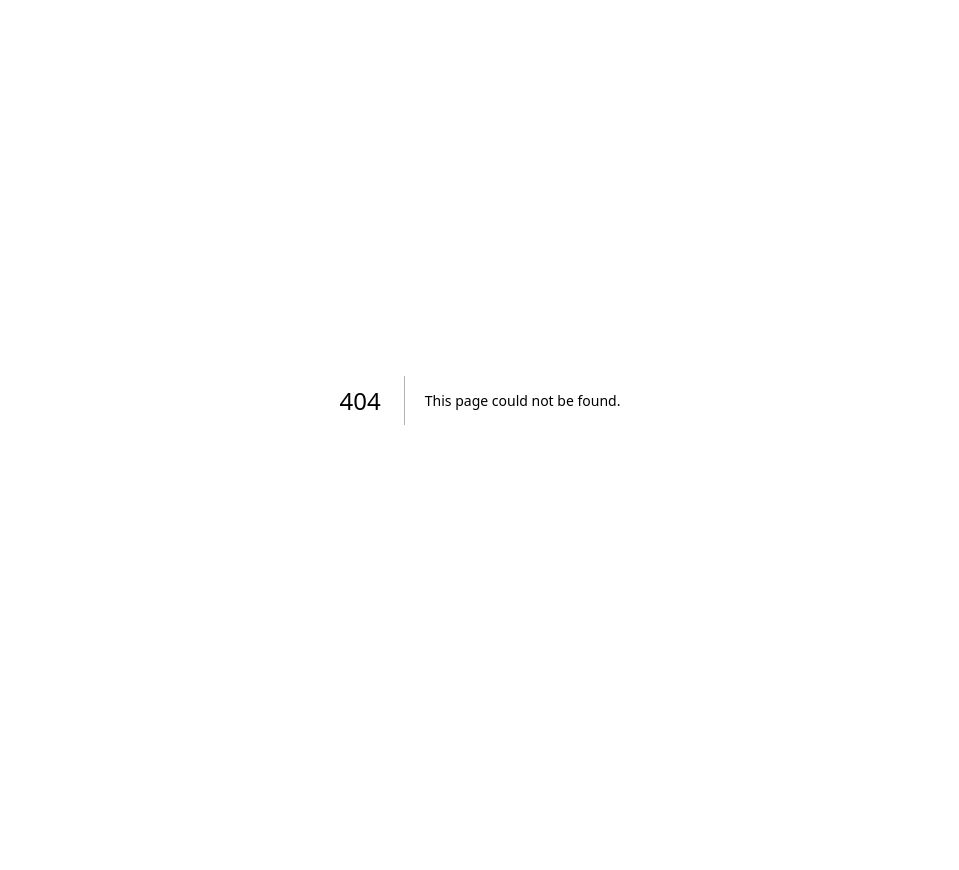
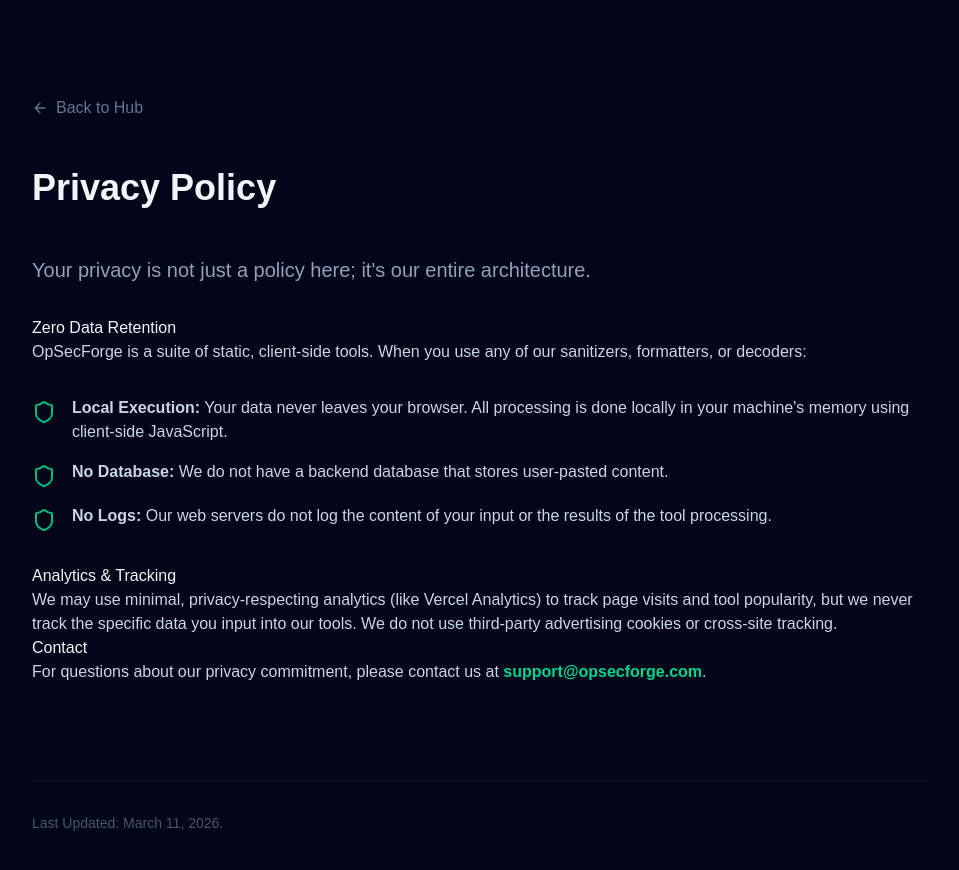
Before and after one commit to cyberdroid2077/opsecforge-tools, a Next.js app: page /privacy in a window 1280 px wide. Before the commit this address had no page. Shown: the top 870 px of the page, without its empty margins (160-1119 px from the left). Before the commit the page ends 800 px from the top, so only its background shows below. Built offline with nearby package versions, Linux system fonts and the light colour scheme.

Commit message:
legal: add About, Privacy, and Contact pages for AdSense compliance

```diff
--- /dev/null
+++ b/app/about/page.tsx
@@ -0,0 +1,41 @@
+import React from 'react';
+import { Shield, Info, ArrowLeft } from 'lucide-react';
+import Link from 'next/link';
+
+export default function AboutPage() {
+  return (
+    <main className="flex min-h-screen flex-col items-center justify-start p-6 lg:p-24 bg-slate-950 text-slate-300">
+      <div className="w-full max-w-3xl">
+        <Link href="/" className="inline-flex items-center gap-2 text-slate-500 hover:text-emerald-400 mb-12 transition-colors">
+          <ArrowLeft size={16} /> Back to Hub
+        </Link>
+        <h1 className="text-4xl font-bold text-slate-100 mb-8">About OpSecForge</h1>
+        <div className="prose prose-invert prose-slate lg:prose-lg max-w-none">
+          <p className="text-xl text-slate-400">
+            OpSecForge is a collection of privacy-first, developer-centric security tools built to run 100% locally in your browser.
+          </p>
+          <h2 className="text-slate-100">Our Mission</h2>
+          <p>
+            In an era where "online formatters" are often front-ends for data harvesting, we believe developers deserve tools they can trust. OpSecForge tools never send your data to a server. What you paste here, stays here.
+          </p>
+          <h2 className="text-slate-100">Transparency</h2>
+          <p>
+            We use modern web technologies (Next.js, Tailwind, WebAssembly) to provide high-performance tools without the security overhead of traditional server-side processing. You can verify our local-only commitment by simply disconnecting from the internet—every core tool will continue to work.
+          </p>
+          <div className="mt-12 p-6 bg-slate-900/50 rounded-2xl border border-slate-800 flex items-center gap-6">
+            <div className="p-4 bg-emerald-500/10 rounded-full text-emerald-500">
+              <Shield size={32} />
+            </div>
+            <div>
+              <h3 className="text-slate-100 m-0">Zero Knowledge Architecture</h3>
+              <p className="text-sm text-slate-400 mt-2 m-0">No databases. No logging. No cloud storage. Pure client-side execution.</p>
+            </div>
+          </div>
+        </div>
+        <footer className="mt-24 pt-8 border-t border-slate-900 text-slate-600 text-sm">
+          &copy; 2026 OpSecForge. Created for the global developer community.
+        </footer>
+      </div>
+    </main>
+  );
+}
--- /dev/null
+++ b/app/contact/page.tsx
@@ -0,0 +1,42 @@
+import React from 'react';
+import { Mail, Globe, MapPin, ArrowLeft } from 'lucide-react';
+import Link from 'next/link';
+
+export default function ContactPage() {
+  return (
+    <main className="flex min-h-screen flex-col items-center justify-start p-6 lg:p-24 bg-slate-950 text-slate-300">
+      <div className="w-full max-w-3xl">
+        <Link href="/" className="inline-flex items-center gap-2 text-slate-500 hover:text-emerald-400 mb-12 transition-colors">
+          <ArrowLeft size={16} /> Back to Hub
+        </Link>
+        <h1 className="text-4xl font-bold text-slate-100 mb-8 tracking-tight">Contact Us</h1>
+        <div className="prose prose-invert prose-slate lg:prose-lg max-w-none">
+          <p className="text-xl text-slate-400 mb-12">
+            Have a question, feedback, or need a specific security tool? We&apos;d love to hear from you.
+          </p>
+          <div className="grid grid-cols-1 md:grid-cols-2 gap-8 my-16">
+            <div className="p-8 bg-slate-900/50 rounded-2xl border border-slate-800 flex flex-col items-center text-center">
+              <div className="p-4 bg-emerald-500/10 rounded-full text-emerald-500 mb-6">
+                <Mail size={32} />
+              </div>
+              <h3 className="text-slate-100 m-0">Email Support</h3>
+              <p className="text-sm text-slate-400 mt-2 mb-6">Reach out to our engineering team directly.</p>
+              <a href="mailto:support@opsecforge.com" className="text-emerald-400 hover:text-emerald-300 font-bold transition-colors">support@opsecforge.com</a>
+            </div>
+            <div className="p-8 bg-slate-900/50 rounded-2xl border border-slate-800 flex flex-col items-center text-center opacity-60">
+              <div className="p-4 bg-slate-800/50 rounded-full text-slate-500 mb-6">
+                <Globe size={32} />
+              </div>
+              <h3 className="text-slate-500 m-0">Global HQ</h3>
+              <p className="text-sm text-slate-600 mt-2 mb-6 tracking-tight">Virtual-first architecture for the global dev community.</p>
+              <span className="text-slate-700 font-bold text-xs uppercase tracking-widest">Distributed Globally</span>
+            </div>
+          </div>
+          <p className="text-sm text-slate-500 mt-12 text-center">
+            For security vulnerability reports, please include &quot;Vulnerability Disclosure&quot; in the email subject for prioritized handling.
+          </p>
+        </div>
+      </div>
+    </main>
+  );
+}
--- /dev/null
+++ b/app/privacy/page.tsx
@@ -0,0 +1,50 @@
+import React from 'react';
+import { Shield, ArrowLeft } from 'lucide-react';
+import Link from 'next/link';
+
+export default function PrivacyPage() {
+  return (
+    <main className="flex min-h-screen flex-col items-center justify-start p-6 lg:p-24 bg-slate-950 text-slate-300">
+      <div className="w-full max-w-4xl">
+        <Link href="/" className="inline-flex items-center gap-2 text-slate-500 hover:text-emerald-400 mb-12 transition-colors">
+          <ArrowLeft size={16} /> Back to Hub
+        </Link>
+        <h1 className="text-4xl font-bold text-slate-100 mb-12">Privacy Policy</h1>
+        <div className="prose prose-invert prose-slate lg:prose-lg max-w-none">
+          <p className="text-xl text-slate-400 mb-8">
+            Your privacy is not just a policy here; it&apos;s our entire architecture.
+          </p>
+          <h2 className="text-slate-100">Zero Data Retention</h2>
+          <p>
+            OpSecForge is a suite of static, client-side tools. When you use any of our sanitizers, formatters, or decoders:
+          </p>
+          <ul className="space-y-4 my-8">
+            <li className="flex gap-4">
+              <Shield className="text-emerald-500 shrink-0 mt-1" />
+              <span><strong>Local Execution:</strong> Your data never leaves your browser. All processing is done locally in your machine&apos;s memory using client-side JavaScript.</span>
+            </li>
+            <li className="flex gap-4">
+              <Shield className="text-emerald-500 shrink-0 mt-1" />
+              <span><strong>No Database:</strong> We do not have a backend database that stores user-pasted content.</span>
+            </li>
+            <li className="flex gap-4">
+              <Shield className="text-emerald-500 shrink-0 mt-1" />
+              <span><strong>No Logs:</strong> Our web servers do not log the content of your input or the results of the tool processing.</span>
+            </li>
+          </ul>
+          <h2 className="text-slate-100">Analytics & Tracking</h2>
+          <p>
+            We may use minimal, privacy-respecting analytics (like Vercel Analytics) to track page visits and tool popularity, but we never track the specific data you input into our tools. We do not use third-party advertising cookies or cross-site tracking.
+          </p>
+          <h2 className="text-slate-100">Contact</h2>
+          <p>
+            For questions about our privacy commitment, please contact us at <a href="mailto:support@opsecforge.com" className="text-emerald-400 hover:text-emerald-300 font-bold transition-colors">support@opsecforge.com</a>.
+          </p>
+        </div>
+        <footer className="mt-24 pt-8 border-t border-slate-900 text-slate-600 text-sm">
+          Last Updated: March 11, 2026.
+        </footer>
+      </div>
+    </main>
+  );
+}
```
